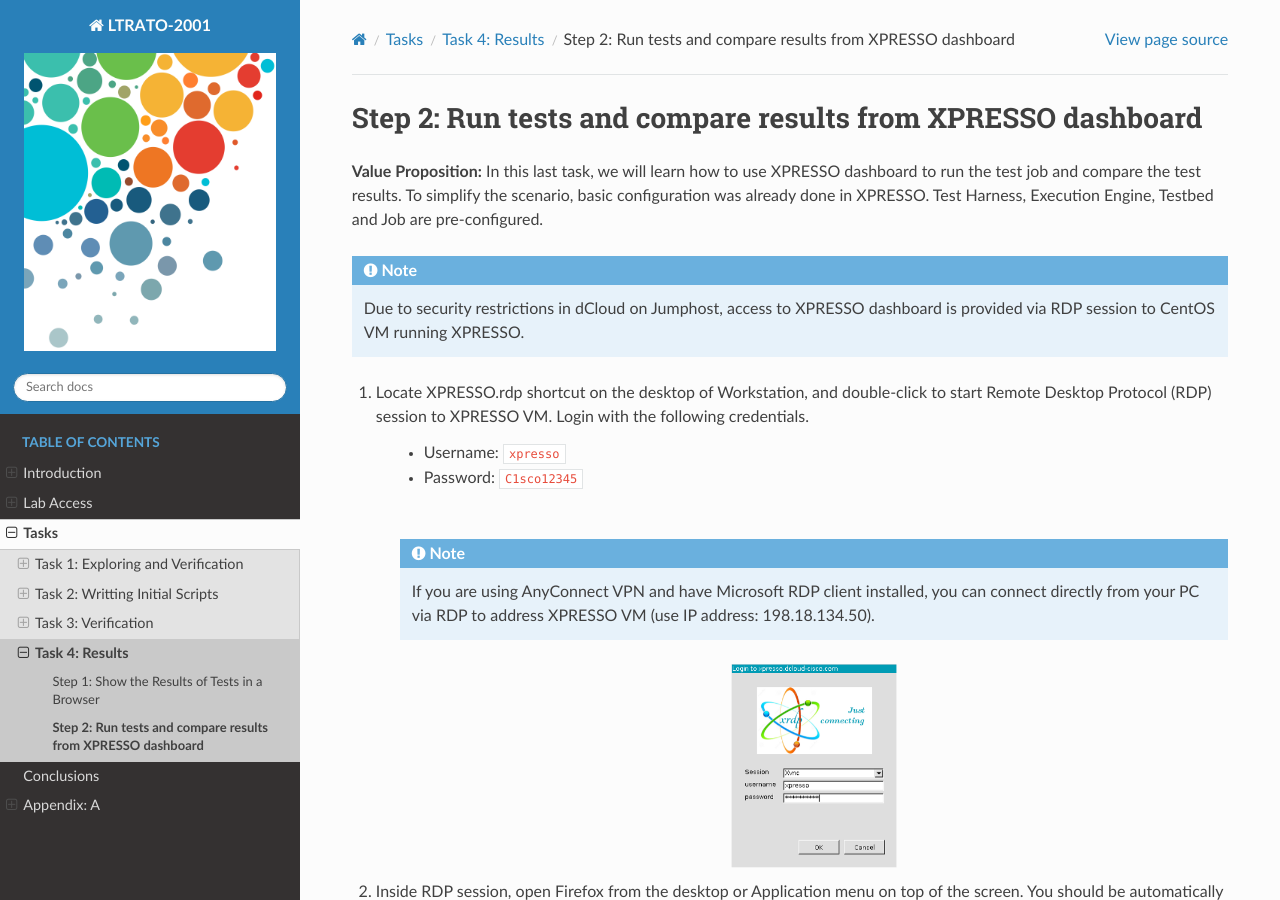
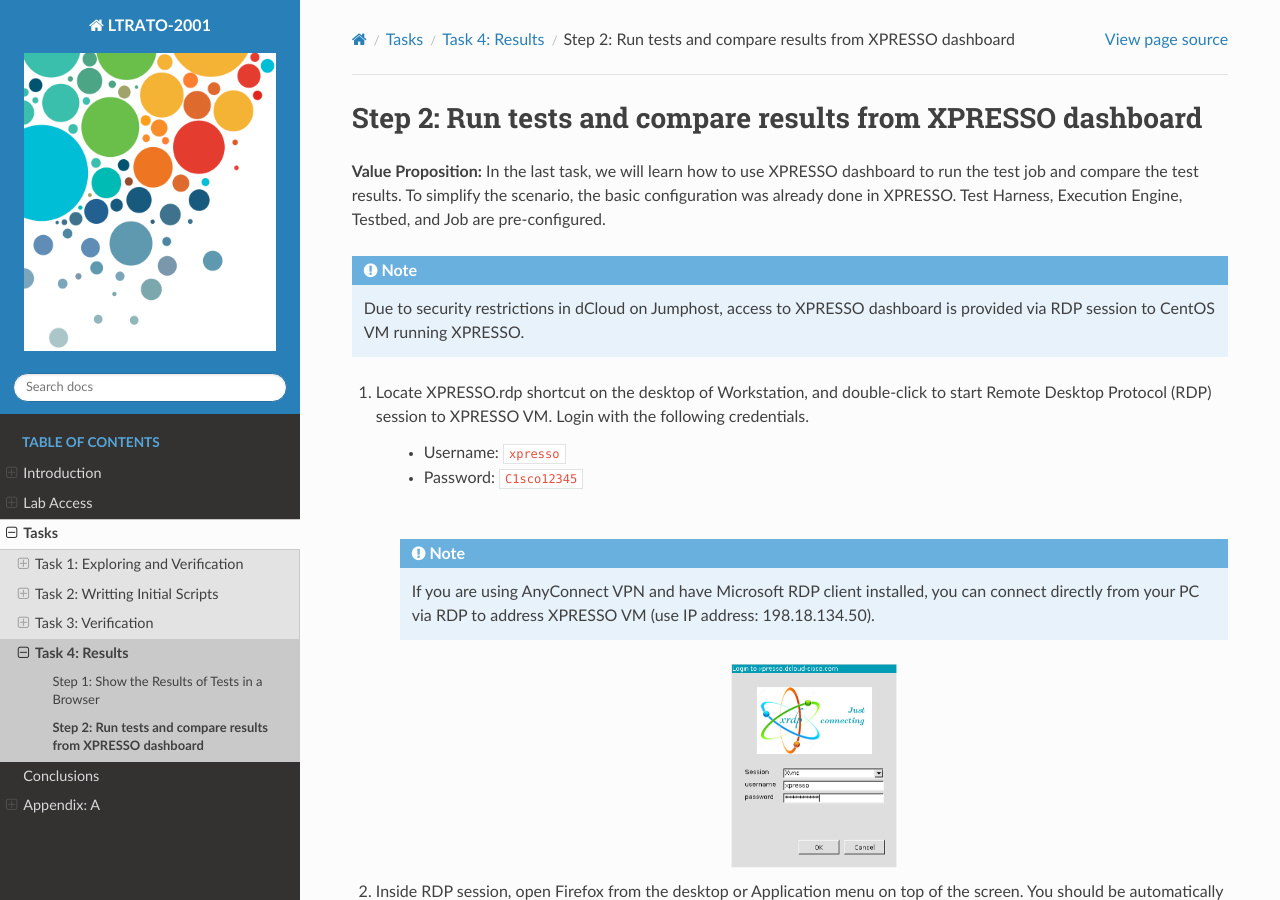
Before and after one commit to CiscoLives/LTRATO-2001, a Sphinx documentation site: the page built from docs/tasks/task4/step2.rst, in a window 1280 px wide and 900 px high. Built offline with Sphinx 7.4.7 and the Read the Docs theme 2.0.0, drawn with Linux system fonts in a browser that asks for light colours.

Commit message:
Update step2.rst
Co-Authored-By: Jairo Leon <33960025+jaileon@users.noreply.github.com>

```diff
--- a/docs/tasks/task4/step2.rst
+++ b/docs/tasks/task4/step2.rst
@@ -1,7 +1,7 @@
 Step 2: Run tests and compare results from XPRESSO dashboard
 ############################################################
 
-**Value Proposition:** In this last task, we will learn how to use XPRESSO dashboard to run the test job and compare the test results. To simplify the scenario, basic configuration was already done in XPRESSO. Test Harness, Execution Engine, Testbed and Job are pre-configured.
+**Value Proposition:** In the last task, we will learn how to use XPRESSO dashboard to run the test job and compare the test results. To simplify the scenario, the basic configuration was already done in XPRESSO. Test Harness, Execution Engine, Testbed, and Job are pre-configured.
 
 .. note::
     Due to security restrictions in dCloud on Jumphost, access to XPRESSO dashboard is provided via RDP session to CentOS VM running XPRESSO.
```
